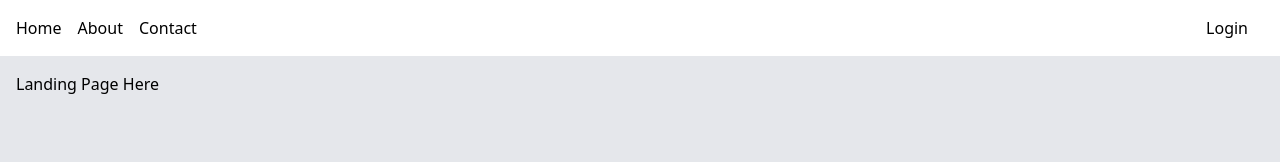
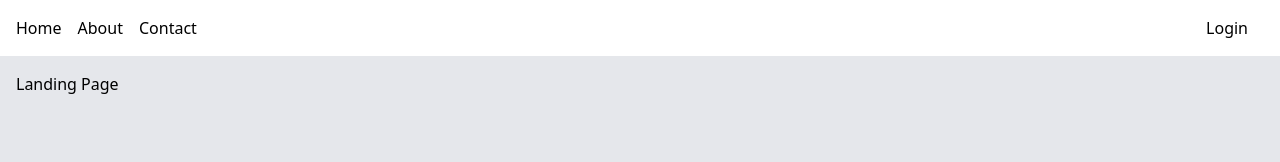
Before and after one commit to dwrellin/energizer, a React (Create React App) app: page / in a window 1280 px wide. Shown: the top 162 px of the page. Built offline with nearby package versions, Linux system fonts and the light colour scheme.

Commit message:
style: change title and remove some extra text

```diff
--- a/public/index.html
+++ b/public/index.html
@@ -24,7 +24,7 @@
       work correctly both with client-side routing and a non-root public URL.
       Learn how to configure a non-root public URL by running `npm run build`.
     -->
-    <title>React App</title>
+    <title>Energizer Web Boilerplate</title>
   </head>
   <body>
     <noscript>You need to enable JavaScript to run this app.</noscript>
--- a/src/pages/index.jsx
+++ b/src/pages/index.jsx
@@ -5,7 +5,7 @@ export default function HomePage() {
   return (
     <MainContainer>
       <div>
-        Landing Page Here
+        Landing Page
       </div>
     </MainContainer>
   );
```
